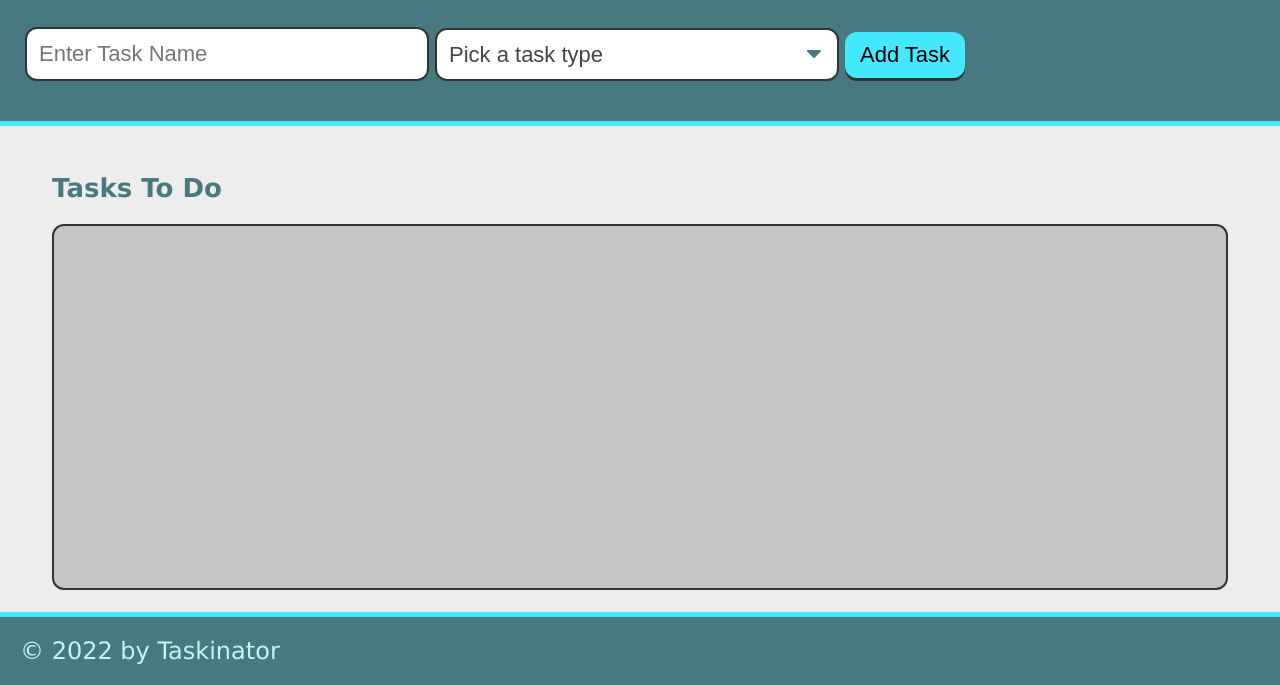
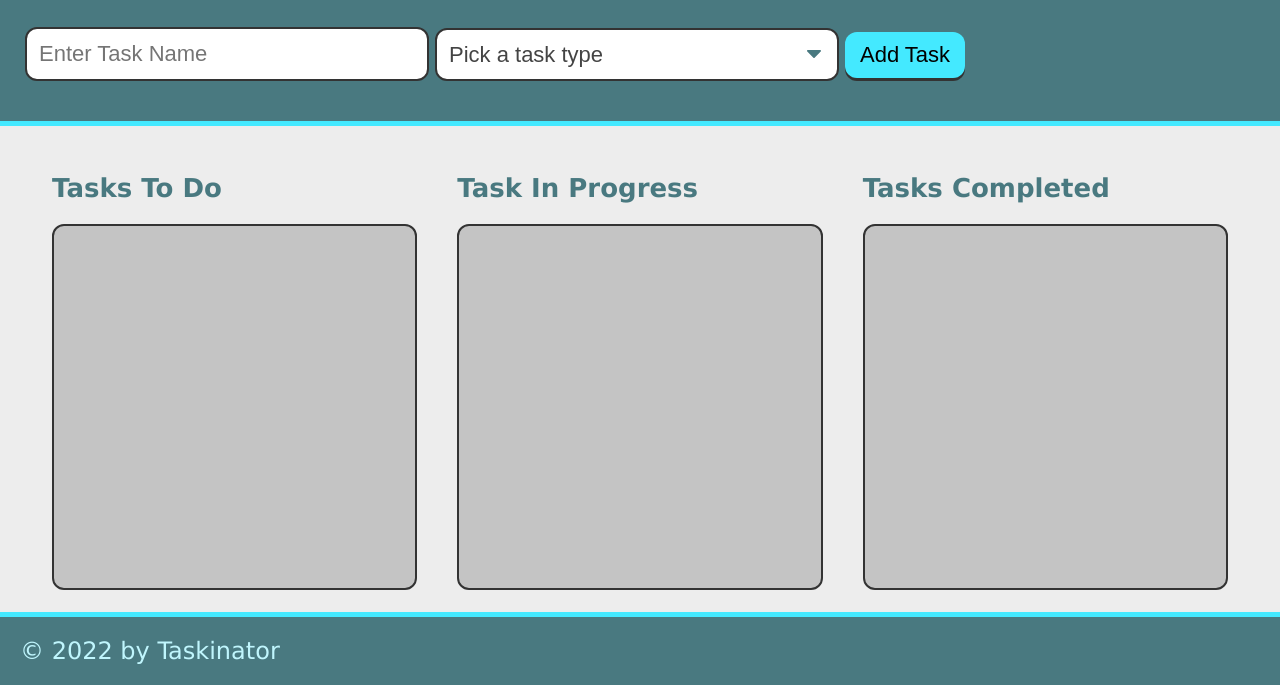
Before and after one commit to MNlegion/taskinatorV2, a plain HTML site: page index.html in a window 1280 px wide. Shown: the part 115-800 px from the top of the page. Drawn offline with Linux system fonts and the light colour scheme.

Commit message:
add additional columns for kanban style setup

```diff
--- a/index.html
+++ b/index.html
@@ -30,9 +30,20 @@
     </header>
 
     <main class="page-content">
+      <!-- Tasks To Do -->
       <section class="task-list-wrapper">
         <h2 class="list-title">Tasks To Do</h2>
         <ul class="task-list" id="tasks-to-do"></ul>
+      </section>
+      <!-- Tasks in Progress -->
+      <section class="task-list-wrapper">
+        <h2 class="list-title">Task In Progress</h2>
+        <ul class="task-list" id="tasks-in-progress"></ul>
+      </section>
+      <!-- Tasks Completed -->
+      <section class="task-list-wrapper">
+        <h2 class="list-title">Tasks Completed</h2>
+        <ul class="task-list" id="tasks-in-progress"></ul>
       </section>
     </main>
 
```
